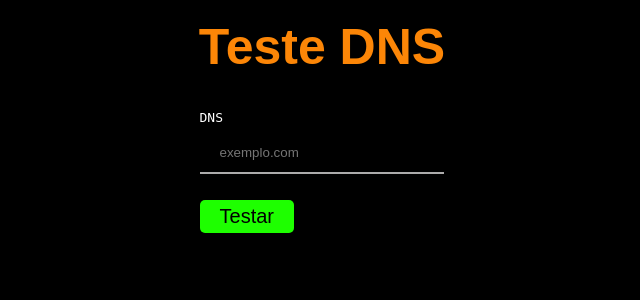
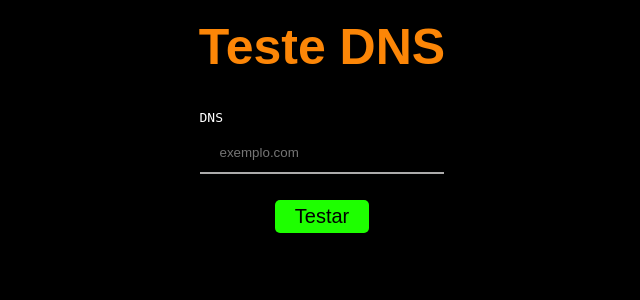
Before and after one commit to Lilomr/DevTools-Sup, a Flask app: page /dns in a window 1280 px wide. Shown: the part 213-513 px from the top of the page, without its empty margins (318-958 px from the left). Run offline with Flask 3, Linux system fonts and the light colour scheme.

Commit message:
AJuste no botao

```diff
--- a/Estilizacao/TesteP.css
+++ b/Estilizacao/TesteP.css
@@ -19,6 +19,11 @@ body {
     margin-top: 20px;
 }
 
+.botaoEnviar{
+    display: flex;
+    justify-content: center;
+    align-items: center;
+}
 
 .botaoEnviar>b>button {
     background-color: #1eff00;
@@ -44,7 +49,8 @@ body {
     border: none;
     border-bottom: 2px solid rgb(172, 171, 171);
 }
-label{
+
+label {
     font-family: monospace;
 }
 
```
Also changed, not shown: Templates/TestePorta.html (+11 -6 lines).
